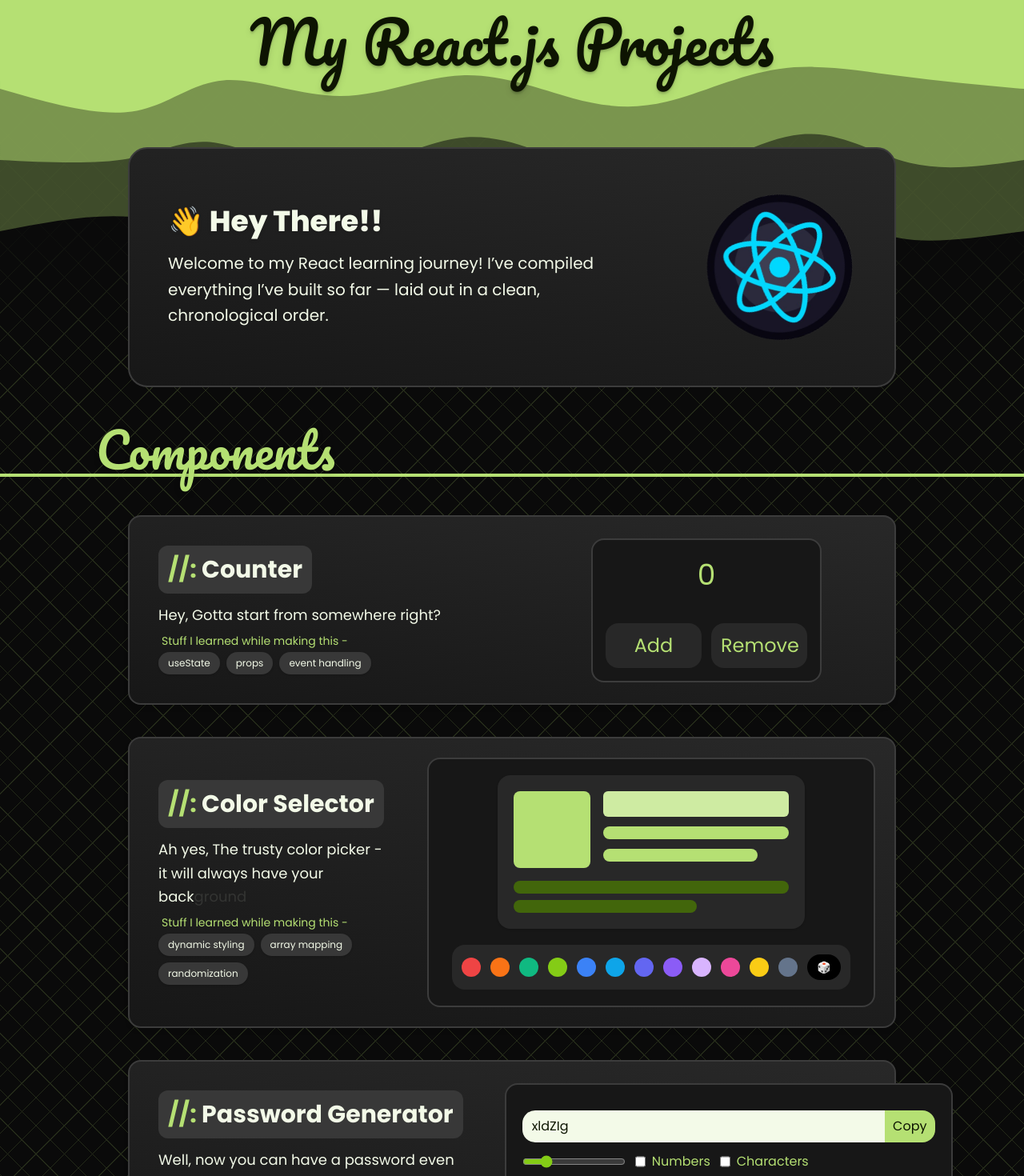
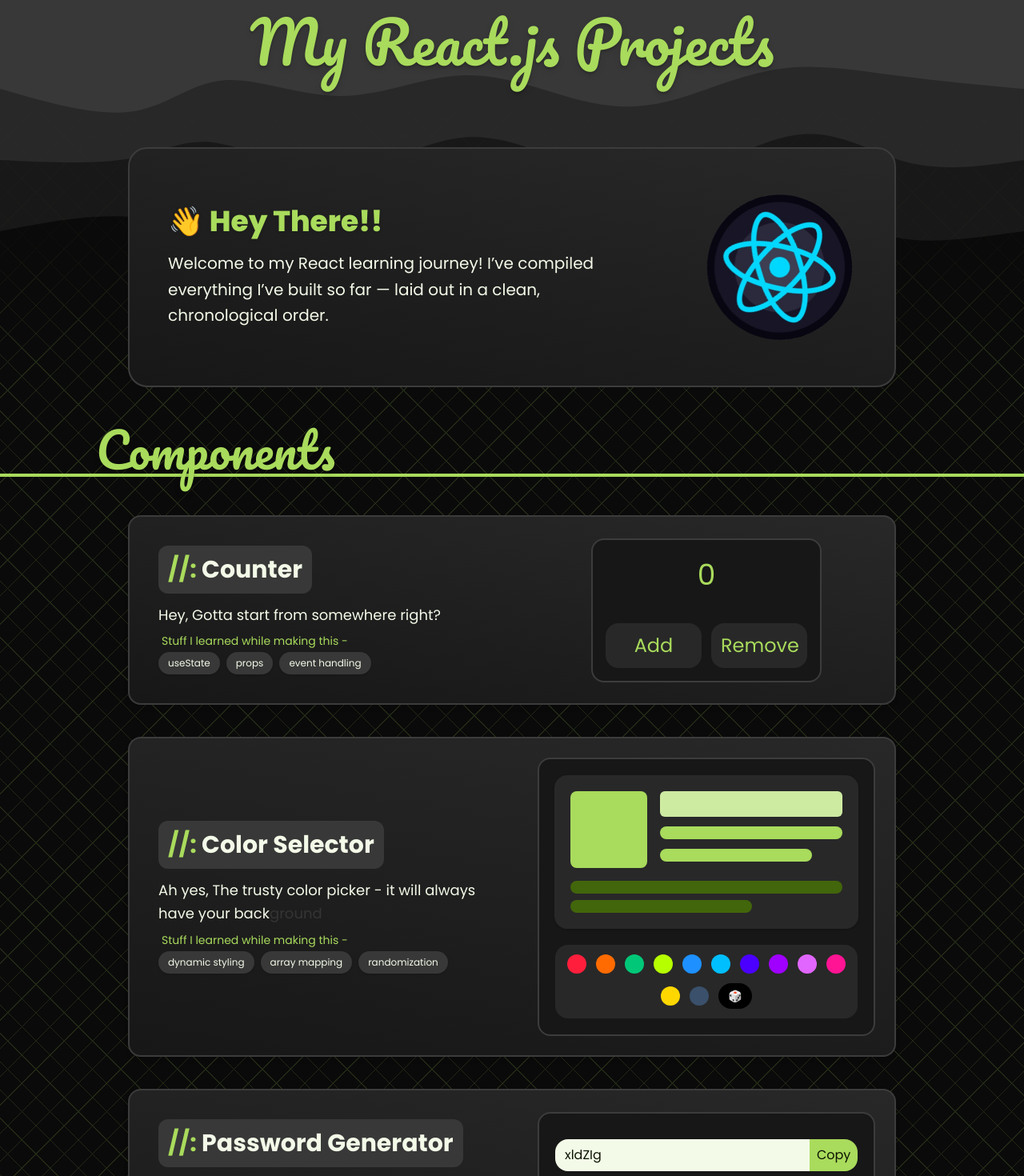
Before and after one commit to Advik-Dev/React-Showcase, a React (Vite) app: page / in a window 1280 px wide. Shown: the top 1470 px of the page at 80% size. Built offline with nearby package versions, Linux system fonts and the light colour scheme; a web font is replaced by a local one.

Commit message:
UI Revamp v2.1

```diff
--- a/src/Components/ColorContext/GeneratePallete.jsx
+++ b/src/Components/ColorContext/GeneratePallete.jsx
@@ -57,28 +57,8 @@ export function generatePalette(primaryColor, theme = "dark") {
   let shade1, shade2, shade3, shade4, shade0;
   shade0 = adjustColor(primaryColor, -90); // strong darkening
 
-  // if (luminance >= 0.85) {
-  //   // Very light → only darker
-  //   shade1 = adjustColor(primaryColor, -40);
-  //   shade2 = adjustColor(primaryColor, -60);
-  //   shade3 = adjustColor(primaryColor, -80);
-  //   shade4 = adjustColor(primaryColor, -100);
-  // } else if (luminance <= 0.15) {
-  //   // Very dark → only lighter
-  //   shade1 = adjustColor(primaryColor, 40);
-  //   shade2 = adjustColor(primaryColor, 60);
-  //   shade3 = adjustColor(primaryColor, 80);
-  //   shade4 = adjustColor(primaryColor, 100);
-  // } else {
-  //   // Mid-tone → mix
-  //   shade1 = adjustColor(primaryColor, -50);
-  //   shade2 = adjustColor(primaryColor, 40);
-  //   shade3 = adjustColor(primaryColor, 60);
-  //   shade4 = adjustColor(primaryColor, 80);
-  // }
-
   shade1 = adjustColor(primaryColor, -50);
-  shade2 = adjustColor(primaryColor, 40);
+  shade2 = adjustColor(primaryColor, 30);
   shade3 = adjustColor(primaryColor, 60);
   shade4 = adjustColor(primaryColor, 90);
   // shade4 = "#FFFFFF";
@@ -87,11 +67,11 @@ export function generatePalette(primaryColor, theme = "dark") {
   let bgBase = theme === "dark" ? "#000000" : "#FFFFFF";
   let text = theme === "dark" ? "#FFFFFF" : "#000000";
   let bgshade0 = theme === "dark" ? "#0A0A0A" : 0;
-  let bgshade1 = theme === "dark" ? "#171717" : -10;
-  let bgshade2 = theme === "dark" ? "#202020" : -20;
-  let bgshade3 = theme === "dark" ? "#282828" : -50;
-  let bgshade4 = theme === "dark" ? "#383838" : -50;
-  let bordershade = theme === "dark" ? "#3C3C3C" : 1;
+  let bgshade1 = theme === "dark" ? "#171717" : 0;
+  let bgshade2 = theme === "dark" ? "#202020" : 0;
+  let bgshade3 = theme === "dark" ? "#282828" : 0;
+  let bgshade4 = theme === "dark" ? "#383838" : 0;
+  let bordershade = theme === "dark" ? "#3C3C3C" : 0;
 
   return {
     primary: primaryColor,
@@ -107,5 +87,6 @@ export function generatePalette(primaryColor, theme = "dark") {
     bgshade4,
     bordershade,
     text,
+    bgBase,
   };
 }
--- a/src/Components/SubComponents/02_ColorSelect/ColorSelector.jsx
+++ b/src/Components/SubComponents/02_ColorSelect/ColorSelector.jsx
@@ -18,7 +18,7 @@ function ColorSelector() {
 
   return (
     <div
-      className="lg:min-w-140 md:min-w-100 flex flex-col justify-center transition-colors rounded-2xl h-auto items-center space-y-5 border-2"
+      className="flex flex-col justify-center transition-colors rounded-2xl h-auto items-center space-y-5 border-2"
       style={{
         backgroundColor: palette.bgshade1,
         color: palette.shade0,
@@ -26,7 +26,7 @@ function ColorSelector() {
       }}
     >
       <div
-        className="w-10/11 sm:w-96 rounded-2xl shadow p-5 m-5"
+        className="w-10/11 rounded-2xl shadow p-5 m-5"
         style={{ backgroundColor: palette.bgshade3 }}
       >
         <div className="flex flex-row gap-4 items-start">
--- a/src/Components/SubComponents/02_ColorSelect/colors.js
+++ b/src/Components/SubComponents/02_ColorSelect/colors.js
@@ -1,28 +1,18 @@
 export const colorMap = {
-  // Reds & Oranges
-  Red: { bg: "#ef4444", text: "#000000" },      // red-500
-  Orange: { bg: "#f97316", text: "#000000" },   // orange-500
+  Red: { bg: "#ff1f3c", text: "#ffffff" },
+  Orange: { bg: "#ff6b00", text: "#ffffff" },
+  Emerald: { bg: "#00c878", text: "#ffffff" },
+  Lime: { bg: "#b6ff00", text: "#000000" },
+  Blue: { bg: "#1e90ff", text: "#ffffff" },
+  Sky: { bg: "#00bfff", text: "#000000" },
+  Indigo: { bg: "#4b00ff", text: "#ffffff" },
+  Violet: { bg: "#9f00ff", text: "#ffffff" },
+  Lavender: { bg: "#e066ff", text: "#000000" },
+  Pink: { bg: "#ff1493", text: "#ffffff" },
+  WarmYellow: { bg: "#ffd700", text: "#000000" },
+  Slate: { bg: "#3a506b", text: "#ffffff" },
+};
 
-  // Greens
-  Emerald: { bg: "#10b981", text: "#000000" },  // emerald-500
-  Lime: { bg: "#84cc16", text: "#000000" },     // lime-500
-
-  // Blues & Teals
-  Blue: { bg: "#3b82f6", text: "#ffffff" },     // blue-500
-  Sky: { bg: "#0ea5e9", text: "#000000" },      // sky-500
-  Indigo: { bg: "#6366f1", text: "#ffffff" },   // indigo-500
-
-  // Purples & Pinks
-  Violet: { bg: "#8b5cf6", text: "#ffffff" },   // violet-500
-  Lavender: { bg: "#d8b4fe", text: "#000000" }, // purple-300
-  Pink: { bg: "#ec4899", text: "#000000" },     // pink-500
-
-  // Yellows & Warm
-  WarmYellow: { bg: "#facc15", text: "#000000" }, // yellow-400
-
-  // Neutrals
-  Slate: { bg: "#64748b", text: "#ffffff" },    // slate-600
-};
 
 
 
--- a/src/Components/SubComponents/03_PasswordGen/PasswdGenerator.jsx
+++ b/src/Components/SubComponents/03_PasswordGen/PasswdGenerator.jsx
@@ -57,14 +57,14 @@ function PasswdGenerator() {
 
   return (
     <div
-      className="p-5 rounded-2xl flex justify-center items-center flex-col lg:min-w-140 md:min-w-100 border-2"
+      className="p-5 rounded-2xl flex justify-center items-center flex-col border-2"
       style={{
         backgroundColor: palette.bgshade1,
         borderColor: palette.bordershade,
         color: palette.shade2,
       }}
     >
-      <div className="flex m-3 w-[100%] justify-center items-center ">
+      <div className="flex m-3 w-full justify-center items-center ">
         <PasswdBar password={password} />
       </div>
       <div className="flex gap-3 flex-wrap text-center">
@@ -84,9 +84,9 @@ function PasswdGenerator() {
             onChange={handleCheckBoxChange}
           />
         </div>
-        <div className="flex flex-row gap-6">
+        <div className="flex flex-row gap-6 w-full">
           <button
-            className="w-30 md:w-xs p-2 transition transform ease-in-out rounded-2xl active:scale-97 active:transition-none focus:outline-none hover:ring-2"
+            className="flex-2 p-2 transition transform ease-in-out rounded-2xl active:scale-97 active:transition-none focus:outline-none hover:ring-2"
             onClick={generatePassword}
             style={{
               backgroundColor: palette.shade2,
--- a/src/Components/SubComponents/05_Snake/InfoCard.jsx
+++ b/src/Components/SubComponents/05_Snake/InfoCard.jsx
@@ -18,7 +18,7 @@ function InfoCard() {
 
   return (
     <div
-      className={`absolute top-5 right-5 select-none transition-colors duration-300 ${
+      className={`opacity-0 md:opacity-100 absolute top-5 right-5 select-none transition-colors duration-300 ${
         disabled
           ? "text-gray-600"
           : "text-gray-500 cursor-pointer hover:text-gray-600"
--- a/src/Header.jsx
+++ b/src/Header.jsx
@@ -8,7 +8,7 @@ function Header({ className }) {
       <HeaderSvg />
       <h1
         className="font-pacifico text-4xl sm:text-5xl md:text-7xl p-4 text-center w-full text-shadow-lg"
-        style={{ color: palette.shade0 }}
+        style={{ color: palette.shade2 }}
       >
         My React.js Projects
       </h1>
--- a/src/HeaderSvg.jsx
+++ b/src/HeaderSvg.jsx
@@ -14,7 +14,7 @@ function HeaderSvg() {
           d="M 0,400 L 0,75 C 64.7733629300777,65.7739055370576 129.5467258601554,56.54781107411519 174,65 C 218.4532741398446,73.45218892588481 242.58645948945616,99.58266124059686 302,108 C 361.41354051054384,116.41733875940314 456.10743618202,107.12154396349734 508,106 C 559.89256381798,104.87845603650266 568.983795782464,111.93116290541374 619,103 C 669.016204217536,94.06883709458626 759.9573806881245,69.15380441484771 826,67 C 892.0426193118755,64.84619558515229 933.1866814650386,85.45361943519545 974,86 C 1014.8133185349614,86.54638056480455 1055.2958934517205,67.03171784437045 1101,68 C 1146.7041065482795,68.96828215562955 1197.62974472808,90.41950918732273 1255,95 C 1312.37025527192,99.58049081267727 1376.18512763596,87.29024540633864 1440,75 L 1440,400 L 0,400 Z"
           stroke="none"
           strokeWidth="0"
-          fill={`${palette.shade2}`}
+          fill={`${palette.bgshade4}`}
           fillOpacity=".3"
           className="transition-none duration-300 ease-in-out delay-150 path-0"
           transform="rotate(-180 720 200)"
@@ -23,7 +23,7 @@ function HeaderSvg() {
           d="M 0,400 L 0,175 C 55.25317548403008,166.82246886175855 110.50635096806016,158.6449377235171 161,171 C 211.49364903193984,183.3550622764829 257.22777161178936,216.24271796769023 314,211 C 370.77222838821064,205.75728203230977 438.5825625847824,162.38419040572205 488,145 C 537.4174374152176,127.61580959427795 568.4419780490812,136.22052040942162 615,157 C 661.5580219509188,177.77947959057838 723.6495252188927,210.73372795659142 784,207 C 844.3504747811073,203.26627204340858 902.9599210753483,162.8445677642126 964,160 C 1025.0400789246517,157.1554322357874 1088.5107904797142,191.88800098655815 1135,199 C 1181.4892095202858,206.11199901344185 1210.996917005796,185.6034282895548 1259,177 C 1307.003082994204,168.3965717104452 1373.5015414971022,171.6982858552226 1440,175 L 1440,400 L 0,400 Z"
           stroke="none"
           strokeWidth="0"
-          fill={`${palette.shade2}`}
+          fill={`${palette.bgshade4}`}
           fillOpacity="0.5"
           className="transition-none duration-300 ease-in-out delay-150 path-1"
           transform="rotate(-180 720 200)"
@@ -32,7 +32,7 @@ function HeaderSvg() {
           d="M 0,400 L 0,275 C 58.12090270070293,280.1308422740165 116.24180540140586,285.26168454803303 174,293 C 231.75819459859414,300.73831545196697 289.15368109507955,311.0841040818844 345,303 C 400.84631890492045,294.9158959181156 455.1434702182761,268.40189912442963 502,257 C 548.8565297817239,245.5981008755704 588.2724380318165,249.30829942039713 635,262 C 681.7275619681835,274.69170057960287 735.7667776544581,296.364903193982 791,294 C 846.2332223455419,291.635096806018 902.6604513503512,265.232087803675 961,265 C 1019.3395486496488,264.767912196325 1079.5914169441364,290.7067455913182 1126,287 C 1172.4085830558636,283.2932544086818 1204.9738808731038,249.94092983105193 1255,243 C 1305.0261191268962,236.05907016894807 1372.5130595634482,255.52953508447405 1440,275 L 1440,400 L 0,400 Z"
           stroke="none"
           strokeWidth="0"
-          fill={`${palette.shade2}`}
+          fill={`${palette.bgshade4}`}
           fillOpacity="1"
           className="transition-none duration-300 ease-in-out delay-150 path-2"
           transform="rotate(-180 720 200)"
--- a/src/Hero.jsx
+++ b/src/Hero.jsx
@@ -14,7 +14,10 @@ function Hero() {
         }}
       >
         <div className="flex flex-col gap-4 text-center md:text-left md:w-10/12 transition-all duration-300">
-          <h2 className="text-3xl md:text-4xl font-extrabold drop-shadow-sm transition-transform duration-300">
+          <h2
+            className="text-3xl md:text-4xl font-extrabold drop-shadow-sm transition-transform duration-300"
+            style={{ color: palette.shade2 }}
+          >
             👋 Hey There!!
           </h2>
           <p className="text-lg md:text-xl leading-relaxed max-w-xl mx-auto md:mx-0">
```
